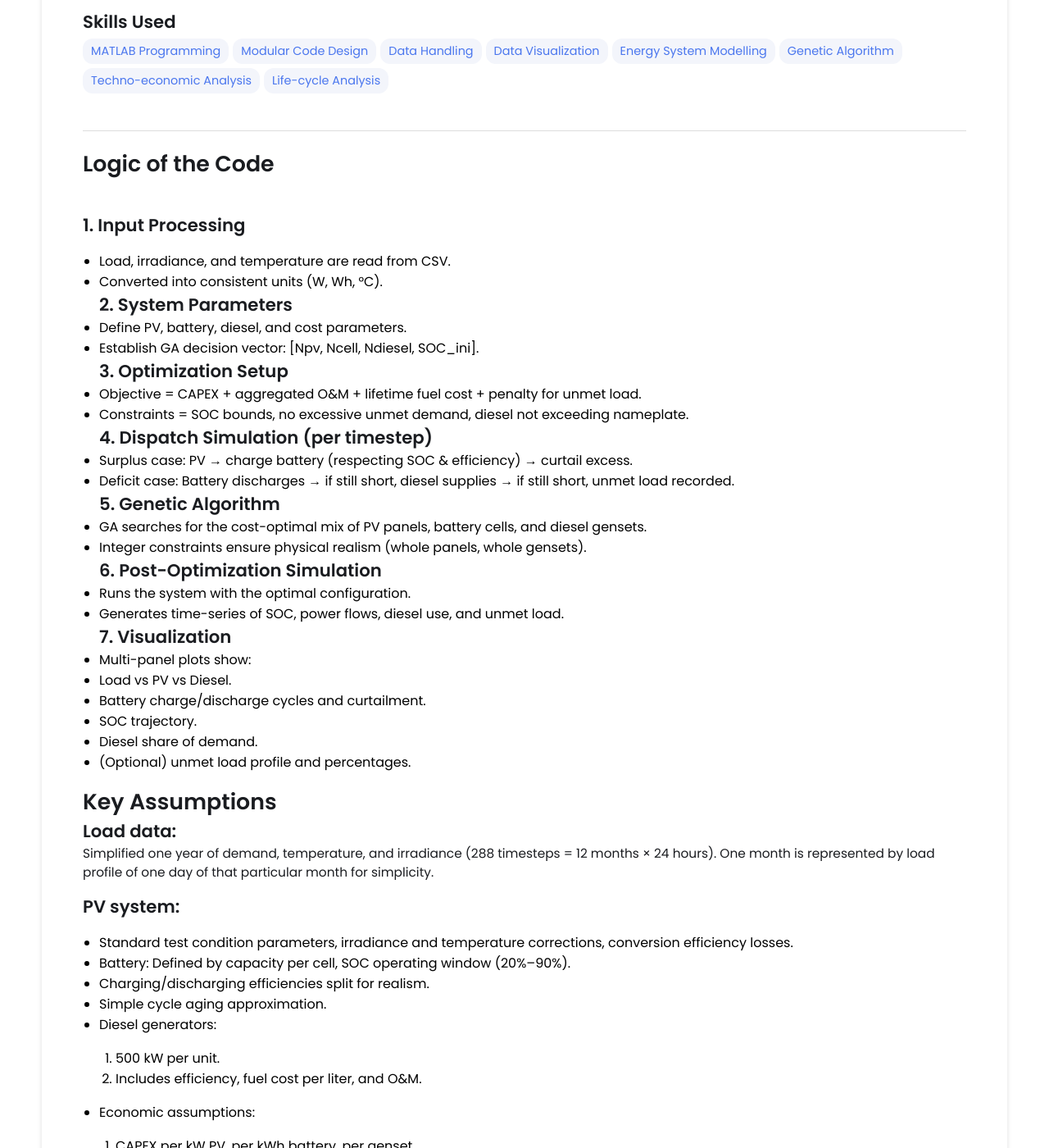
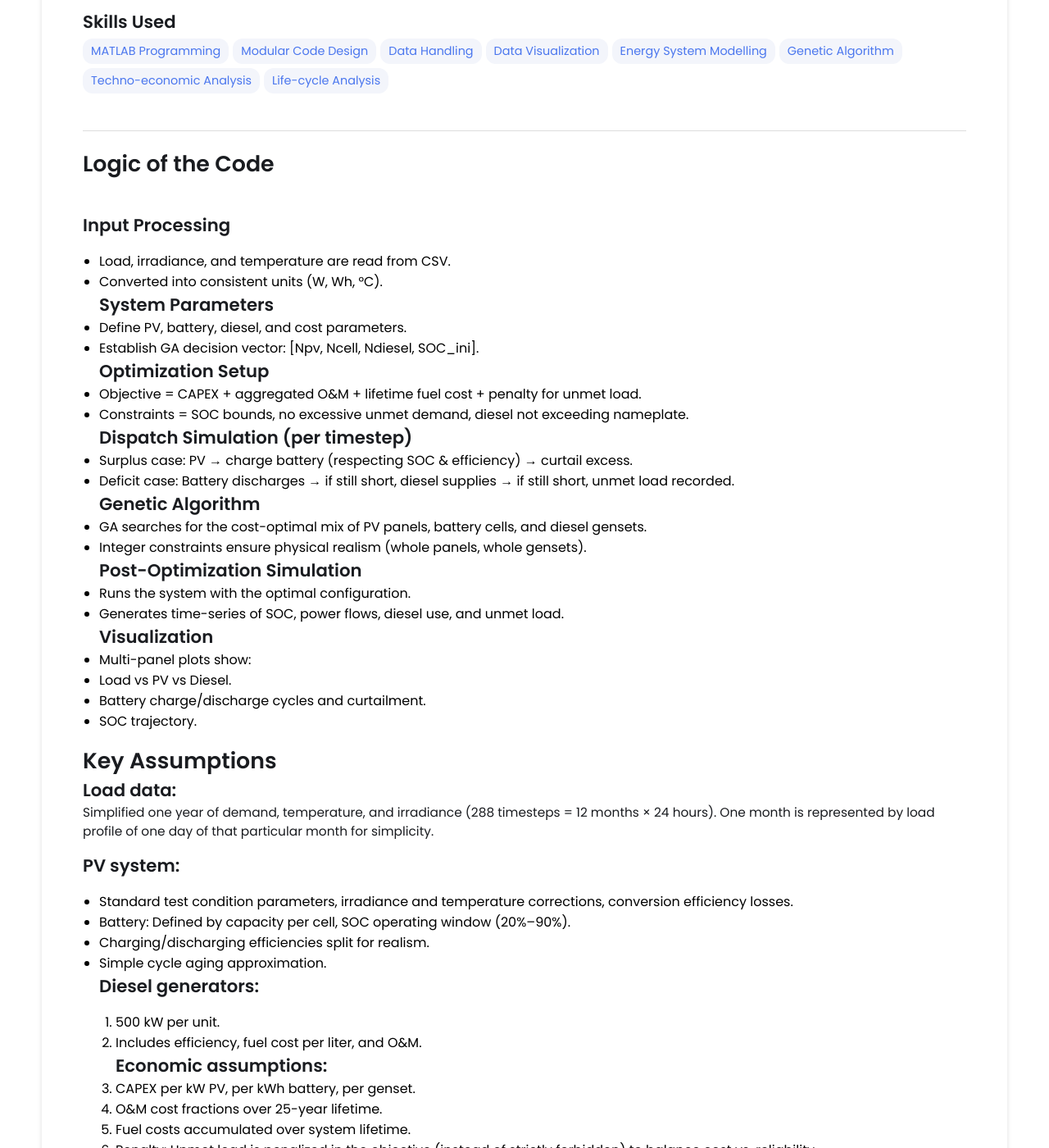
Before and after one commit to rafindrajaya/rafindrajaya.github.io, a Jekyll site: the page built from _projects/demo-project/index.md, in a window 1280 px wide and 1400 px high, scrolled down 696 px. Shown: the whole window at 82% size. Built offline with Jekyll 4.4.1, drawn with Linux system fonts in a browser that asks for light colours.

Commit message:
Update index.md

```diff
--- a/_projects/demo-project/index.md
+++ b/_projects/demo-project/index.md
@@ -20,31 +20,29 @@ main-image: /diesel-pv-bat-topology Large.jpeg
 # Logic of the Code
 <br>
 
-## 1. Input Processing
+## Input Processing
 -	Load, irradiance, and temperature are read from CSV.
 -	Converted into consistent units (W, Wh, °C).
-## 2. System Parameters
+## System Parameters
 -	Define PV, battery, diesel, and cost parameters.
 -	Establish GA decision vector: [Npv, Ncell, Ndiesel, SOC_ini].
-## 3.	Optimization Setup
+## Optimization Setup
 -	Objective = CAPEX + aggregated O&M + lifetime fuel cost + penalty for unmet load.
 -	Constraints = SOC bounds, no excessive unmet demand, diesel not exceeding nameplate.
-## 4.	Dispatch Simulation (per timestep)
+## Dispatch Simulation (per timestep)
 -	Surplus case: PV → charge battery (respecting SOC & efficiency) → curtail excess.
 -	Deficit case: Battery discharges → if still short, diesel supplies → if still short, unmet load recorded.
-## 5.	Genetic Algorithm
+## Genetic Algorithm
 -	GA searches for the cost-optimal mix of PV panels, battery cells, and diesel gensets.
 -	Integer constraints ensure physical realism (whole panels, whole gensets).
-## 6.	Post-Optimization Simulation
+## Post-Optimization Simulation
 -	Runs the system with the optimal configuration.
 -	Generates time-series of SOC, power flows, diesel use, and unmet load.
-## 7.	Visualization
+## Visualization
 -	Multi-panel plots show:
 -	Load vs PV vs Diesel.
 -	Battery charge/discharge cycles and curtailment.
 -	SOC trajectory.
--	Diesel share of demand.
--	(Optional) unmet load profile and percentages.
 
 # Key Assumptions
 ## Load data:
@@ -54,10 +52,10 @@ Simplified one year of demand, temperature, and irradiance (288 timesteps = 12 m
 -	Battery: Defined by capacity per cell, SOC operating window (20%–90%).
 -	Charging/discharging efficiencies split for realism.
 -	Simple cycle aging approximation.
--	Diesel generators:
+## Diesel generators:
 1.	500 kW per unit.
 2.	Includes efficiency, fuel cost per liter, and O&M.
-- Economic assumptions:
+## Economic assumptions:
 1.	CAPEX per kW PV, per kWh battery, per genset.
 2.	O&M cost fractions over 25-year lifetime.
 3.	Fuel costs accumulated over system lifetime.
@@ -105,8 +103,8 @@ You can put in multiple entries. All images will be at a fixed height in the sam
 <br>
 ### Load Profile of The Simulated System
 {% include image-gallery.html images="/loadprofileoptimal.jpg" height="400"%}
+<br>
 ### System Performance
-<br>
 {% include image-gallery.html images="/resultgraphoptimal.jpg" height="400"%}
 
 # MATLAB Code
```
